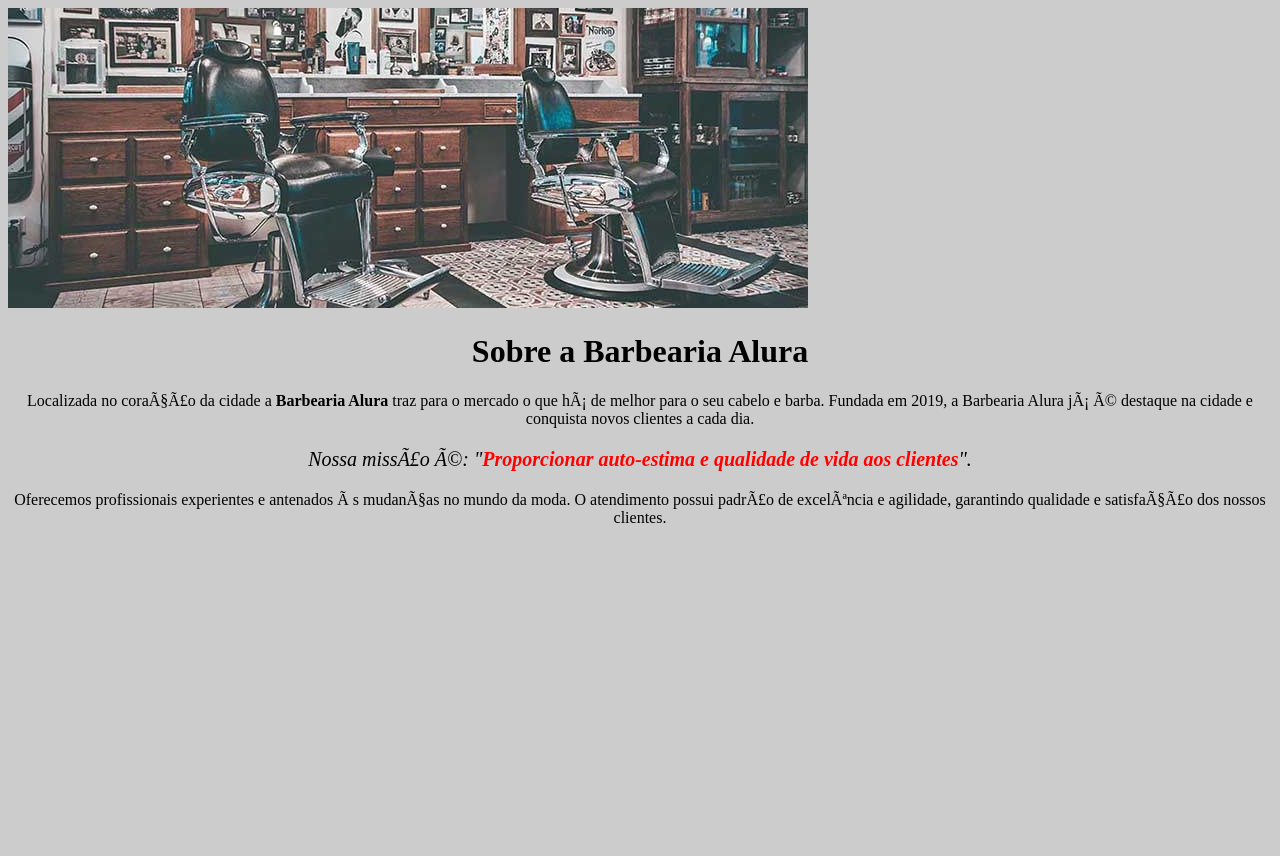
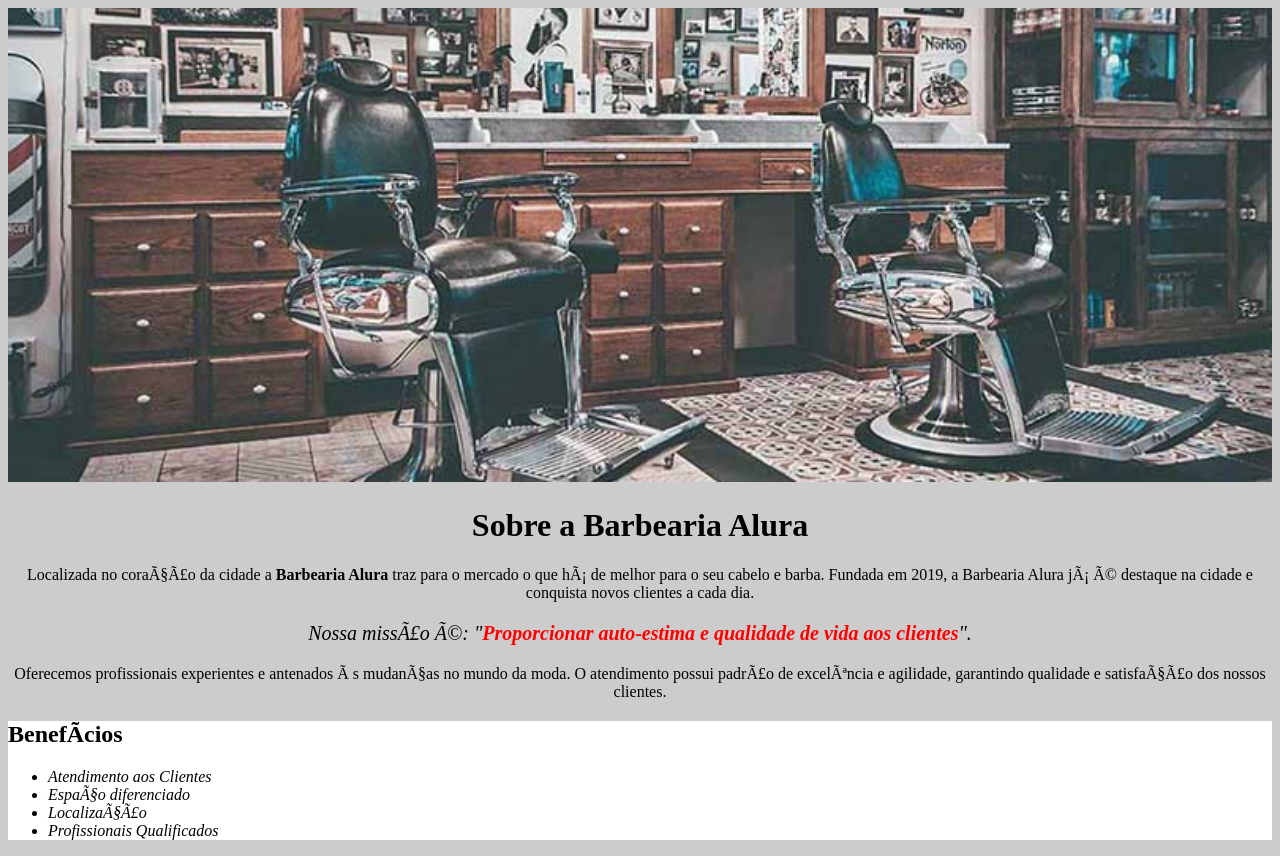
Before and after one commit to cdailaa/projeto_barbearia, a plain HTML site: page index.html in a window 1280 px wide. Before the commit the page ends 800 px from the top, so only its background shows below. Drawn offline with Linux system fonts and the light colour scheme.

Commit message:
Add files via upload

```diff
--- a/index.html
+++ b/index.html
@@ -7,14 +7,26 @@
     </head>
 
     <body>
-         <img id="banner" src="banner.jpg">
+        <img id="banner" src="banner.jpg">
+        <div>
+            <h1>Sobre a Barbearia Alura</h1>
 
-    	<h1>Sobre a Barbearia Alura</h1>
+             <p >Localizada no coração da cidade a <strong>Barbearia Alura</strong> traz para o mercado o que há de melhor para o seu cabelo e barba. Fundada em 2019, a Barbearia Alura já é destaque na cidade e conquista novos clientes a cada dia.</p>
 
-         <p >Localizada no coração da cidade a <strong>Barbearia Alura</strong> traz para o mercado o que há de melhor para o seu cabelo e barba. Fundada em 2019, a Barbearia Alura já é destaque na cidade e conquista novos clientes a cada dia.</p>
+             <p id="missao"><em>Nossa missão é: "<strong>Proporcionar auto-estima e qualidade de vida aos clientes</strong>".</em></p>
 
-         <p id="missao"><em>Nossa missão é: "<strong>Proporcionar auto-estima e qualidade de vida aos clientes</strong>".</em></p>
+             <p >Oferecemos profissionais experientes e antenados às mudanças no mundo da moda. O atendimento possui padrão de excelência e agilidade, garantindo qualidade e satisfação dos nossos clientes.</p>
+        </div>
 
-         <p >Oferecemos profissionais experientes e antenados às mudanças no mundo da moda. O atendimento possui padrão de excelência e agilidade, garantindo qualidade e satisfação dos nossos clientes.</p>
-</html>
+            <div class="beneficios">
+             <h2>Benefícios</h2>
+
+             <ul>
+                 <li class="itens">Atendimento aos Clientes</li>
+                 <li class="itens">Espaço diferenciado</li>
+                 <li class="itens">Localização</li>
+                 <li class="itens">Profissionais Qualificados</li>
+            </ul>
+        </div>
     </body>
+ </html>
--- a/style.css
+++ b/style.css
@@ -3,7 +3,7 @@ body {
 }
 
 #banner {
-
+    width: 100%;
 }
 
 h1 {
@@ -21,3 +21,11 @@ p {
 em strong {
     color: #FF0000;
 }
+
+.itens {
+     font-style: italic
+ }
+
+.beneficios {
+    background: #FFFFFF;
+}
```
